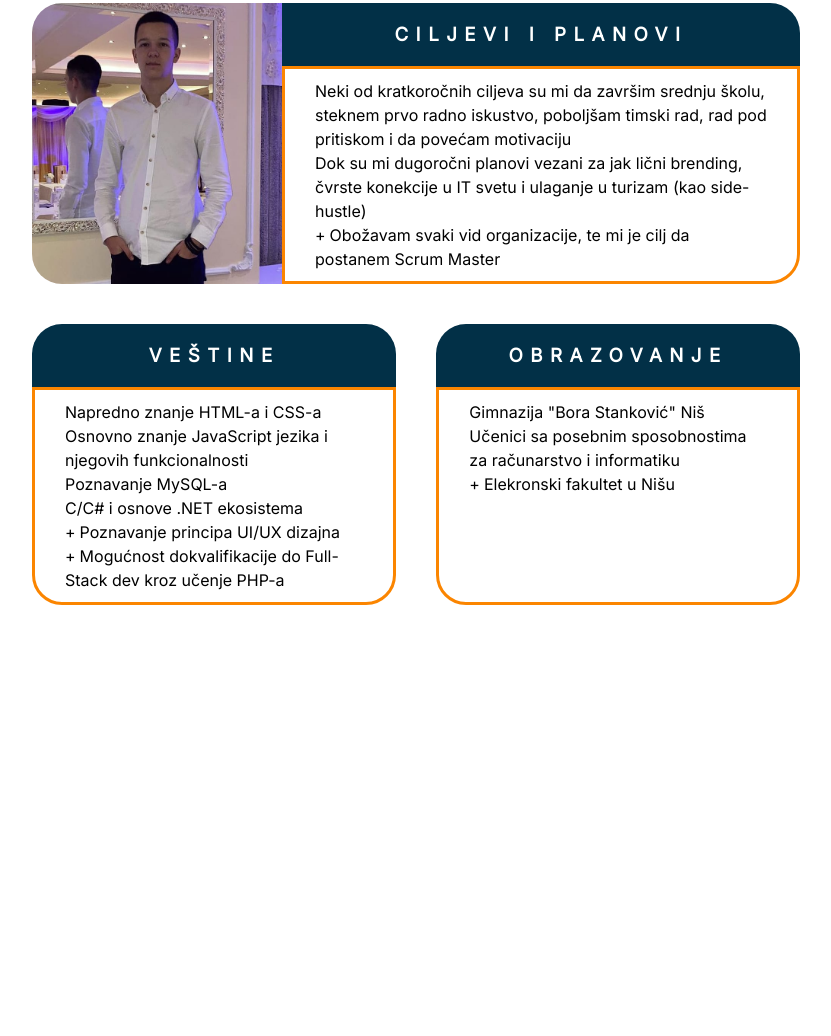
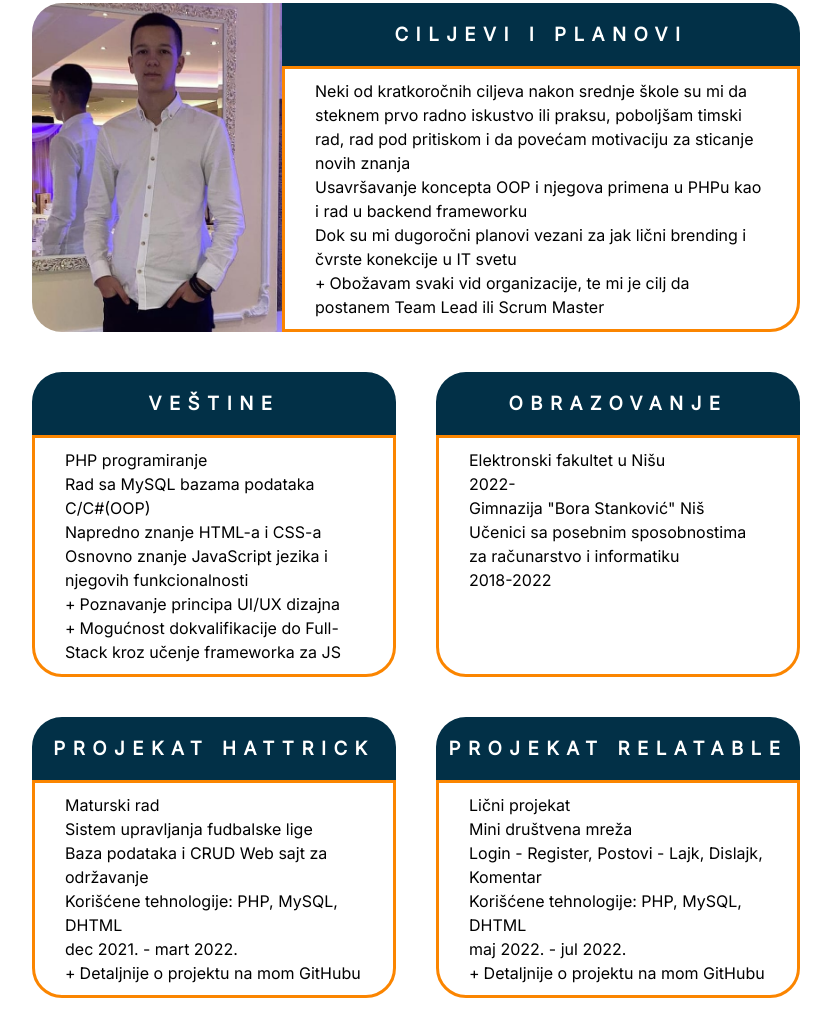
Before and after one commit to a13ksa/resume, a plain HTML site: page index.html in a window 1280 px wide. Shown: the part 264-1300 px from the top of the page, without its empty margins (224-1055 px from the left). Before the commit the page ends 909 px from the top, so only its background shows below. Drawn offline with Linux system fonts and the light colour scheme.

Commit message:
Dodati projekti

```diff
--- a/index.html
+++ b/index.html
@@ -14,7 +14,7 @@
         <div class="container">
             <div class="heading">
                 <h1>Aleksa Zdravković</h1>
-                <h3>Junior Front-End Developer</h3>
+                <h3>Entry Level Back-End Developer</h3>
             </div>
         </div>
     </header>
@@ -40,12 +40,11 @@
                     <h3 class="title">Ciljevi i planovi</h3>
                     <div class="text">
                         <ul>
-                            <li>Neki od kratkoročnih ciljeva su mi da završim srednju školu, steknem prvo radno iskustvo, poboljšam timski rad, rad pod pritiskom i da povećam motivaciju
-                            </li>
-                            <li>Dok su mi dugoročni planovi vezani za jak lični brending, čvrste konekcije u IT svetu i ulaganje u turizam (kao side-hustle)
-                            </li>
+                            <li>Neki od kratkoročnih ciljeva nakon srednje škole su mi da steknem prvo radno iskustvo ili praksu, poboljšam timski rad, rad pod pritiskom i da povećam motivaciju za sticanje novih znanja</li>
+                            <li>Usavršavanje koncepta OOP i njegova primena u PHPu kao i rad u backend frameworku</li>
+                            <li>Dok su mi dugoročni planovi vezani za jak lični brending i čvrste konekcije u IT svetu</li>
                             <ul class="bonus">
-                                <li>Obožavam svaki vid organizacije, te mi je cilj da postanem Scrum Master</li>
+                                <li>Obožavam svaki vid organizacije, te mi je cilj da postanem Team Lead ili Scrum Master</li>
                             </ul>
                         </ul>
                     </div>
@@ -56,13 +55,14 @@
                     <h3 class="title">Veštine</h3>
                     <div class="text">
                         <ul>
+                            <li>PHP programiranje</li>
+                            <li>Rad sa MySQL bazama podataka</li>
+                            <li>C/C#(OOP)</li>
                             <li>Napredno znanje HTML-a i CSS-a</li>
                             <li>Osnovno znanje JavaScript jezika i njegovih funkcionalnosti</li>
-                            <li>Poznavanje MySQL-a</li>
-                            <li>C/C# i osnove .NET ekosistema</li>
                             <ul class="bonus">
                                 <li>Poznavanje principa UI/UX dizajna</li>
-                                <li>Mogućnost dokvalifikacije do Full-Stack dev kroz učenje PHP-a</li>
+                                <li>Mogućnost dokvalifikacije do Full-Stack kroz učenje frameworka za JS</li>
                             </ul>
                         </ul>
                     </div>
@@ -71,10 +71,42 @@
                     <h3 class="title">Obrazovanje</h3>
                     <div class="text">
                         <ul>
+                            <li>Elektronski fakultet u Nišu</li>
+                            <li>2022-</li>
                             <li>Gimnazija "Bora Stanković" Niš</li>
                             <li>Učenici sa posebnim sposobnostima za računarstvo i informatiku</li>
+                            <li>2018-2022</li>
+                        </ul>
+                    </div>
+                </div>
+            </div>
+            <div class="flex-content">
+                <div class="box">
+                    <h3 class="title">Projekat HatTrick</h3>
+                    <div class="text">
+                        <ul>
+                            <li>Maturski rad</li>
+                            <li>Sistem upravljanja fudbalske lige</li>
+                            <li>Baza podataka i CRUD Web sajt za održavanje</li>
+                            <li>Korišćene tehnologije: PHP, MySQL, DHTML</li>
+                            <li>dec 2021. - mart 2022.</li>
                             <ul class="bonus">
-                                <li>Elekronski fakultet u Nišu</li>
+                                <li>Detaljnije o projektu na mom GitHubu</li>
+                            </ul>
+                        </ul>
+                    </div>
+                </div>
+                <div class="box">
+                    <h3 class="title">Projekat Relatable</h3>
+                    <div class="text">
+                        <ul>
+                            <li>Lični projekat</li>
+                            <li>Mini društvena mreža</li>
+                            <li>Login - Register, Postovi - Lajk, Dislajk, Komentar</li>
+                            <li>Korišćene tehnologije: PHP, MySQL, DHTML</li>
+                            <li>maj 2022. - jul 2022.</li>
+                            <ul class="bonus">
+                                <li>Detaljnije o projektu na mom GitHubu</li>
                             </ul>
                         </ul>
                     </div>
--- a/style.css
+++ b/style.css
@@ -125,6 +125,7 @@ header{
 .box{
     display: flex;
     flex-direction: column;
+    flex: 1 1 0;
 }
 .title{
     padding: 20px 0px;
@@ -147,6 +148,7 @@ header{
 .flex-content{
     display: flex;
     gap: 40px;
+    margin-bottom: 40px;
 }
 .bonus li::before{
     content: "+";
```
